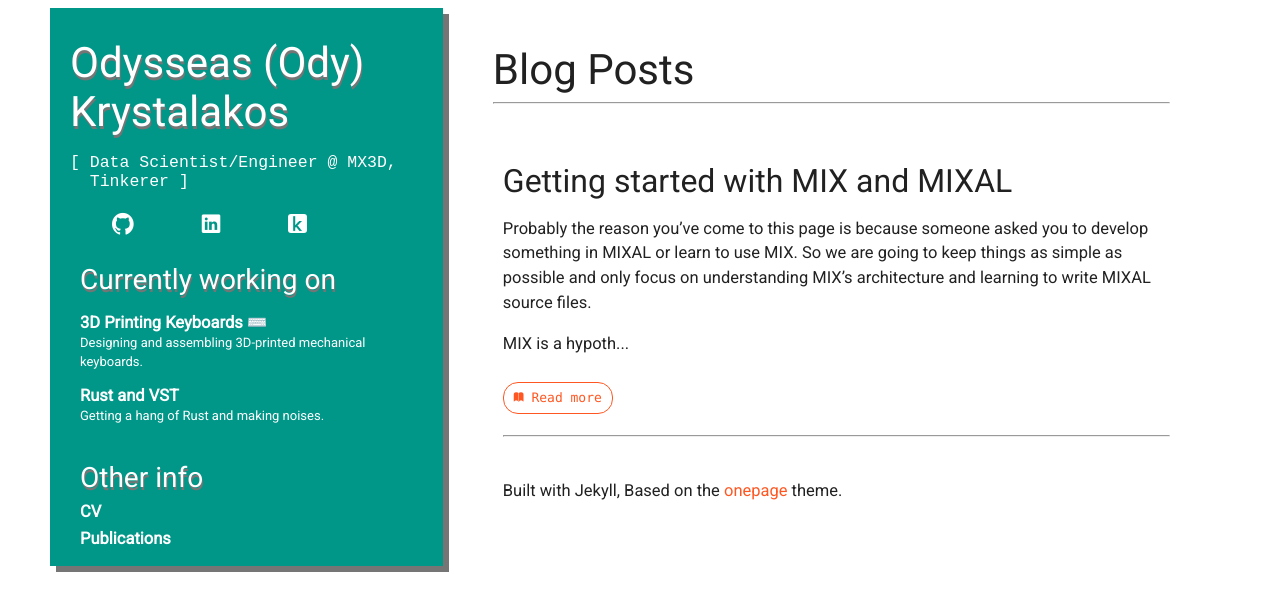
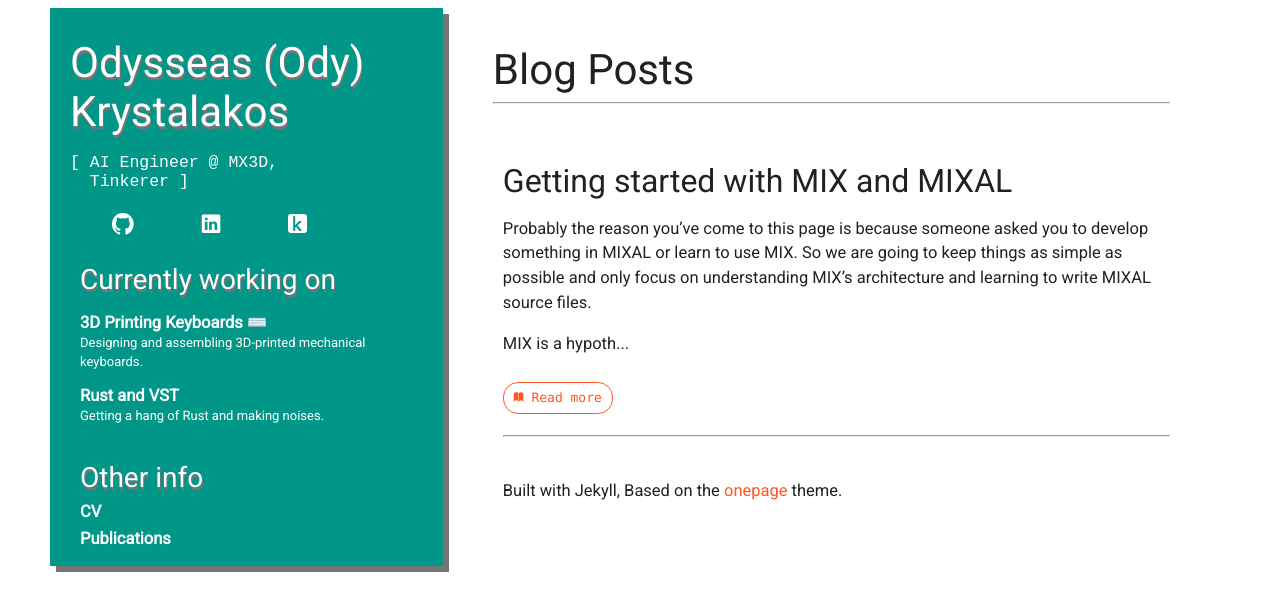
Before and after one commit to OdysseasKr/odysseaskr.github.io, a Jekyll site: the page built from index.html, in a window 1280 px wide. Shown: the top 611 px of the page. Built offline with Jekyll 4.4.1, drawn with Linux system fonts in a browser that asks for light colours; some web fonts are replaced.

Commit message:
Update description

```diff
--- a/_config.yml
+++ b/_config.yml
@@ -7,7 +7,7 @@ lsi: false
 permalink: /:year/:month/:title.html
 
 title: "Odysseas (Ody) Krystalakos"
-description: ["Data Scientist/Engineer @ MX3D", "Tinkerer"]
+description: ["AI Engineer @ MX3D", "Tinkerer"]
 baseurl: ""
 url: "http://odysseaskr.github.io" # replace by your site's url
 twitter_username: your-name
```
